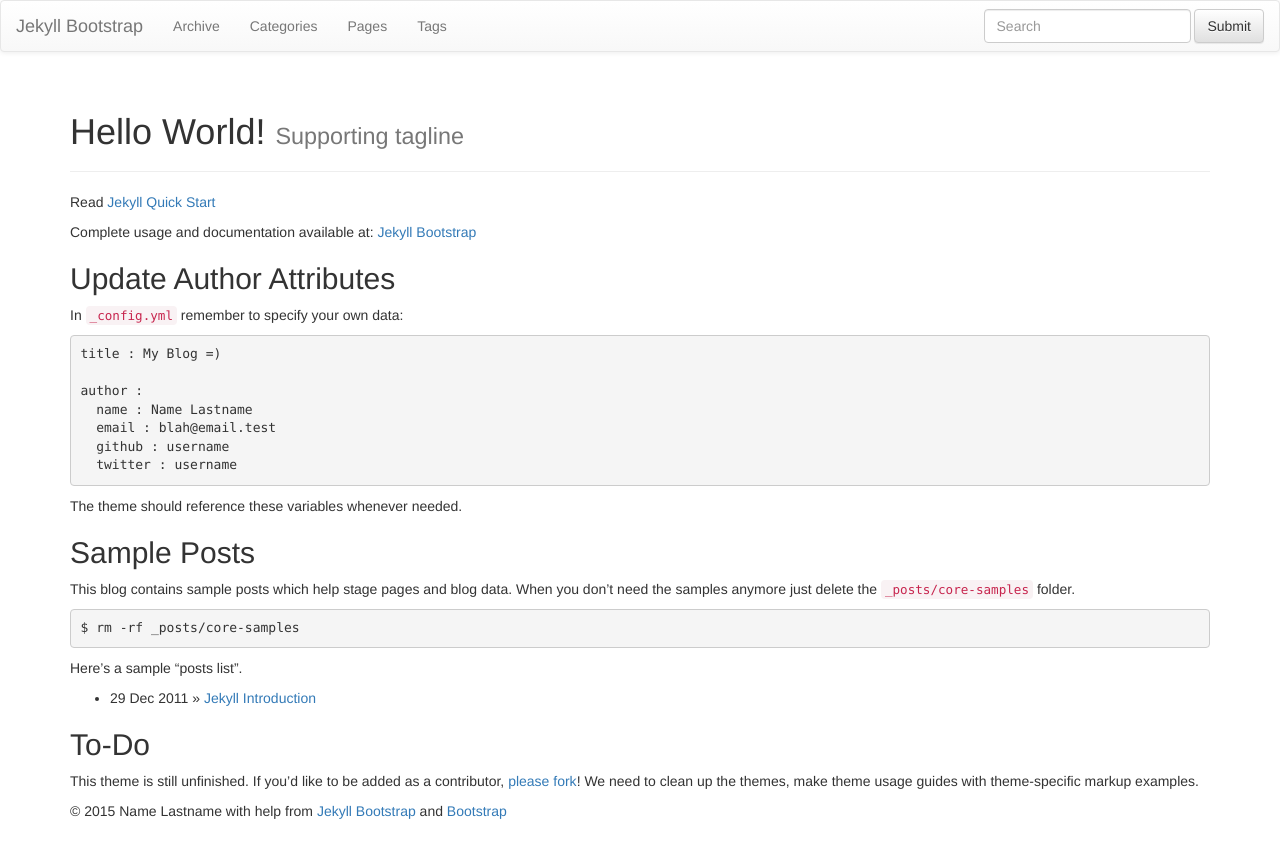
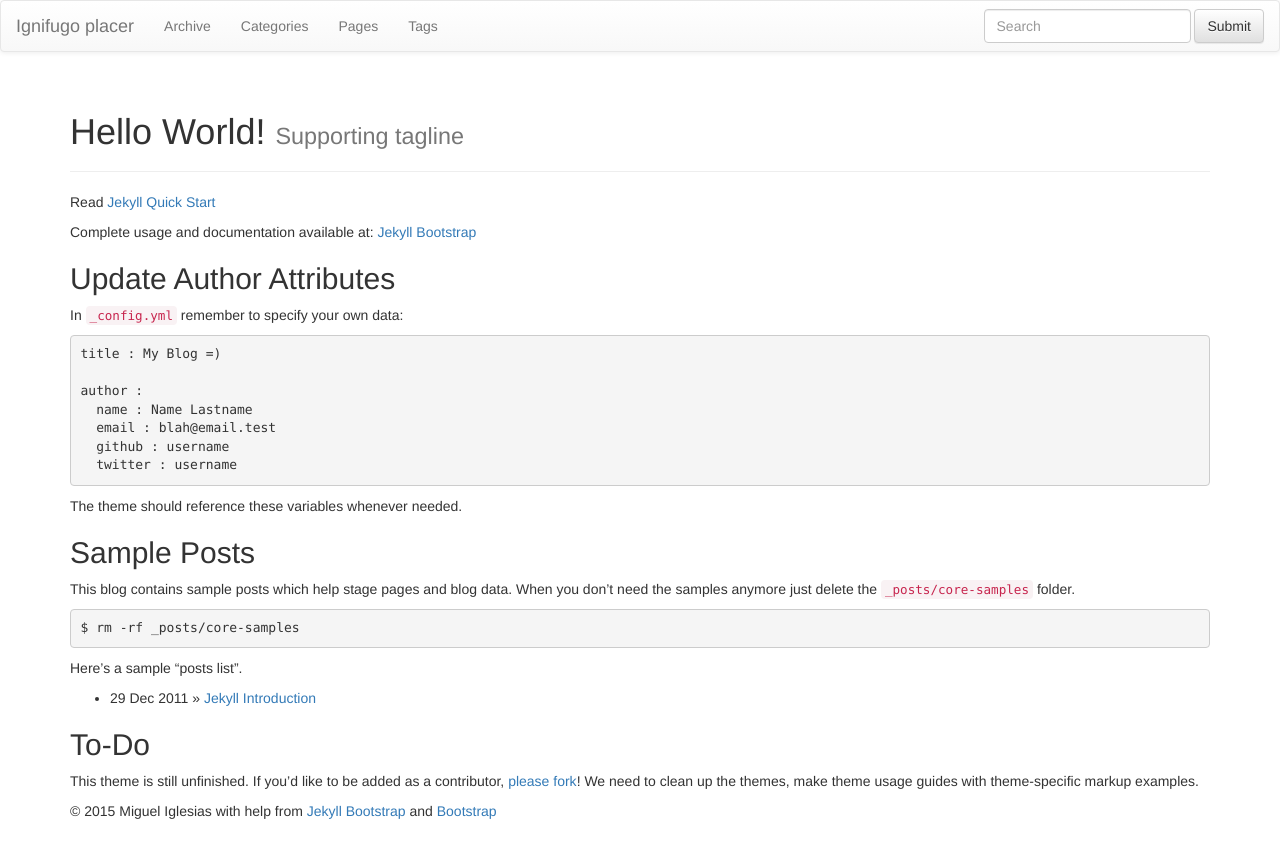
Before and after one commit to caente/literatura, a Jekyll site: the page built from index.md, in a window 1280 px wide. Shown: the top 858 px of the page. Built offline with Jekyll 4.4.1, drawn with Linux system fonts in a browser that asks for light colours; nearby versions of some CDN libraries; library files that are not in the unit come from our copies.

Commit message:
fixing config

```diff
--- a/_config.yml
+++ b/_config.yml
@@ -8,14 +8,13 @@ highlighter: pygments
 # Themes are encouraged to use these universal variables
 # so be sure to set them if your theme uses them.
 #
-title : Jekyll Bootstrap
+title : Ignifugo placer
 tagline: Site Tagline
 author :
-  name : Name Lastname
-  email : blah@email.test
-  github : username
-  twitter : username
-  feedburner : feedname
+  name : Miguel Iglesias
+  email : caente@gmail.com
+  github : caente
+  twitter : caente
 
 # The production_url is only used when full-domain names are needed
 # such as sitemap.txt
@@ -25,7 +24,7 @@ author :
 # Else if you are pushing to username.github.io, replace with your username.
 # Finally if you are pushing to a GitHub project page, include the project name at the end.
 #
-production_url : http://username.github.io
+production_url : http://caente.github.io/literatura
 
 # All Jekyll-Bootstrap specific configurations are namespaced into this hash
 #
```
